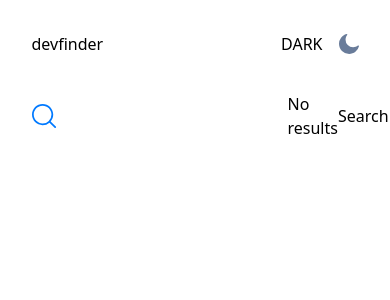
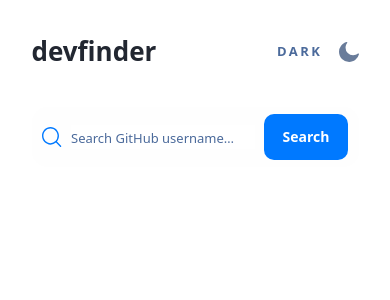
Before and after one commit to lashasaata/Github-user-search-app, a React (Vite) app: page / in a window 390 px wide. Shown: the top 300 px of the page. Built offline with nearby package versions, Linux system fonts and the light colour scheme.

Commit message:
styled search bar mobile light

```diff
--- a/src/components/HeadingBar.jsx
+++ b/src/components/HeadingBar.jsx
@@ -1,18 +1,51 @@
-function HeadingBar() {
+import axios from "axios";
+import { useState } from "react";
+
+function HeadingBar(props) {
+  const [inputValue, setInputValue] = useState();
+
+  const inputHandler = (e) => {
+    const value = e.target.value;
+    setInputValue(value);
+  };
+  const getData = async () => {
+    const info = await axios.get(`https://api.github.com/users/${inputValue}`);
+    props.setUserData(info.data);
+    console.log(info.data);
+  };
+
   return (
     <div className="w-[327px] flex flex-col justify-center gap-9 mt-8">
       <div className="flex items-center justify-between">
-        <h1>devfinder</h1>
+        <h1 className="text-[26px] text-[#222731] font-[700] ">devfinder</h1>
         <div className="flex items-center gap-4">
-          <span>DARK</span>
+          <span className="text-[13px] text-[#4b6a9b] font-[700] tracking-[2.5px]">
+            DARK
+          </span>
           <img src="./public/assets/icon-moon.svg" alt="moon_icon" />
         </div>
       </div>
-      <section className="w-[327px] flex items-center">
-        <img src="./public/assets/icon-search.svg" alt="search_icon" />
-        <input type="text" />
-        <span>No results</span>
-        <button>Search</button>
+      <section className="w-[327px] h-[60px] flex items-center justify-center bg-[#fefefe] shadow-light rounded-[15px] gap-[9px]">
+        <img
+          className="w-5 h-5"
+          src="./public/assets/icon-search.svg"
+          alt="search_icon"
+        />
+        <input
+          onChange={inputHandler}
+          className="outline-none w-[184px] text-base text-[#222731] font-[500] placeholder:text-[13px] placeholder:text-[#4b6a9b] placeholder:font-[500] placeholder:leading-[1.92]"
+          placeholder="Search GitHub username…"
+          type="text"
+        />
+        <span className="text-[15px] text-[#f74646] font-[700] hidden">
+          No results
+        </span>
+        <button
+          onClick={getData}
+          className="w-[84px] h-[46px] bg-[#0079ff] rounded-[10px] text-sm text-white font-[700] "
+        >
+          Search
+        </button>
       </section>
     </div>
   );
```
